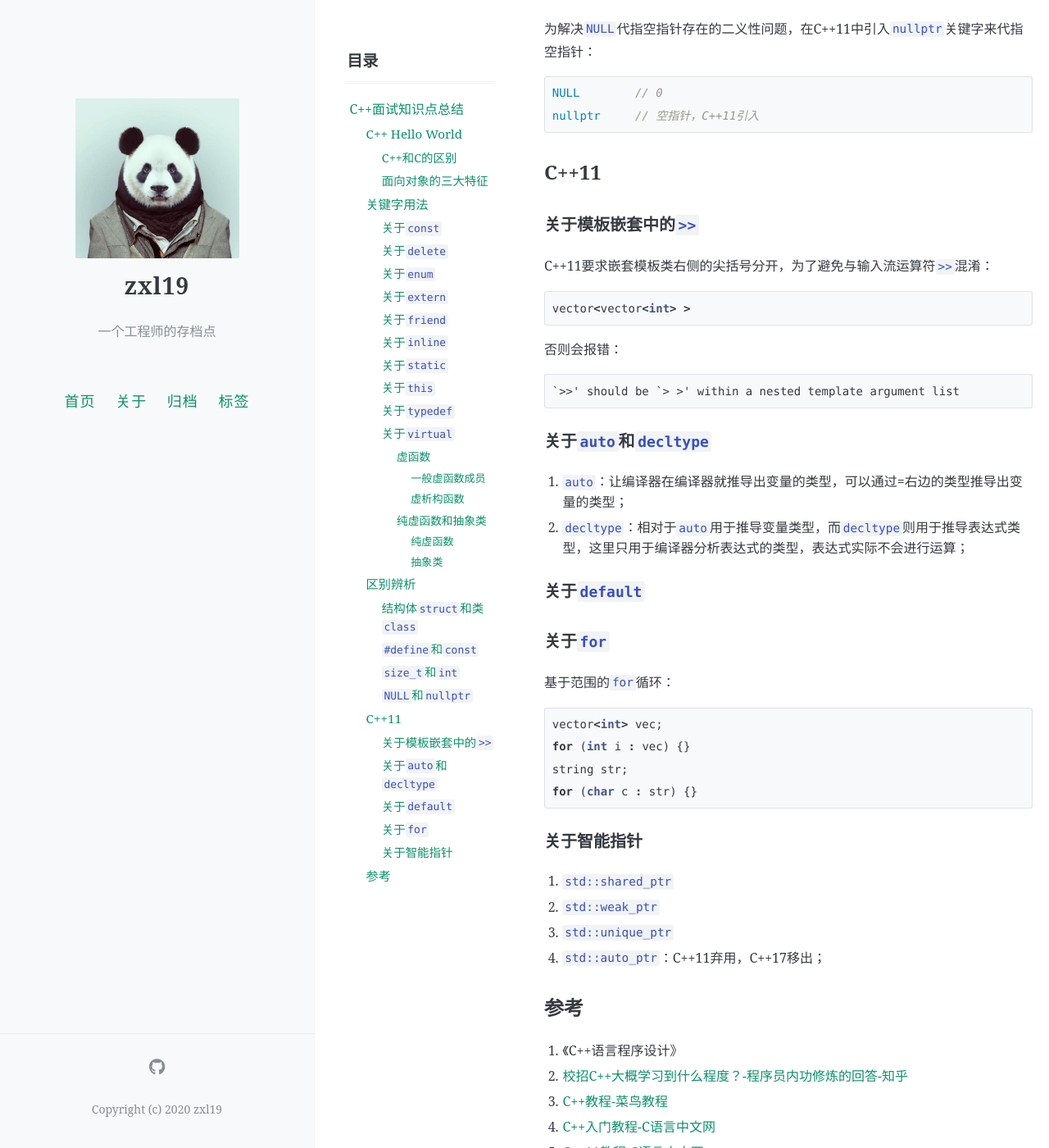
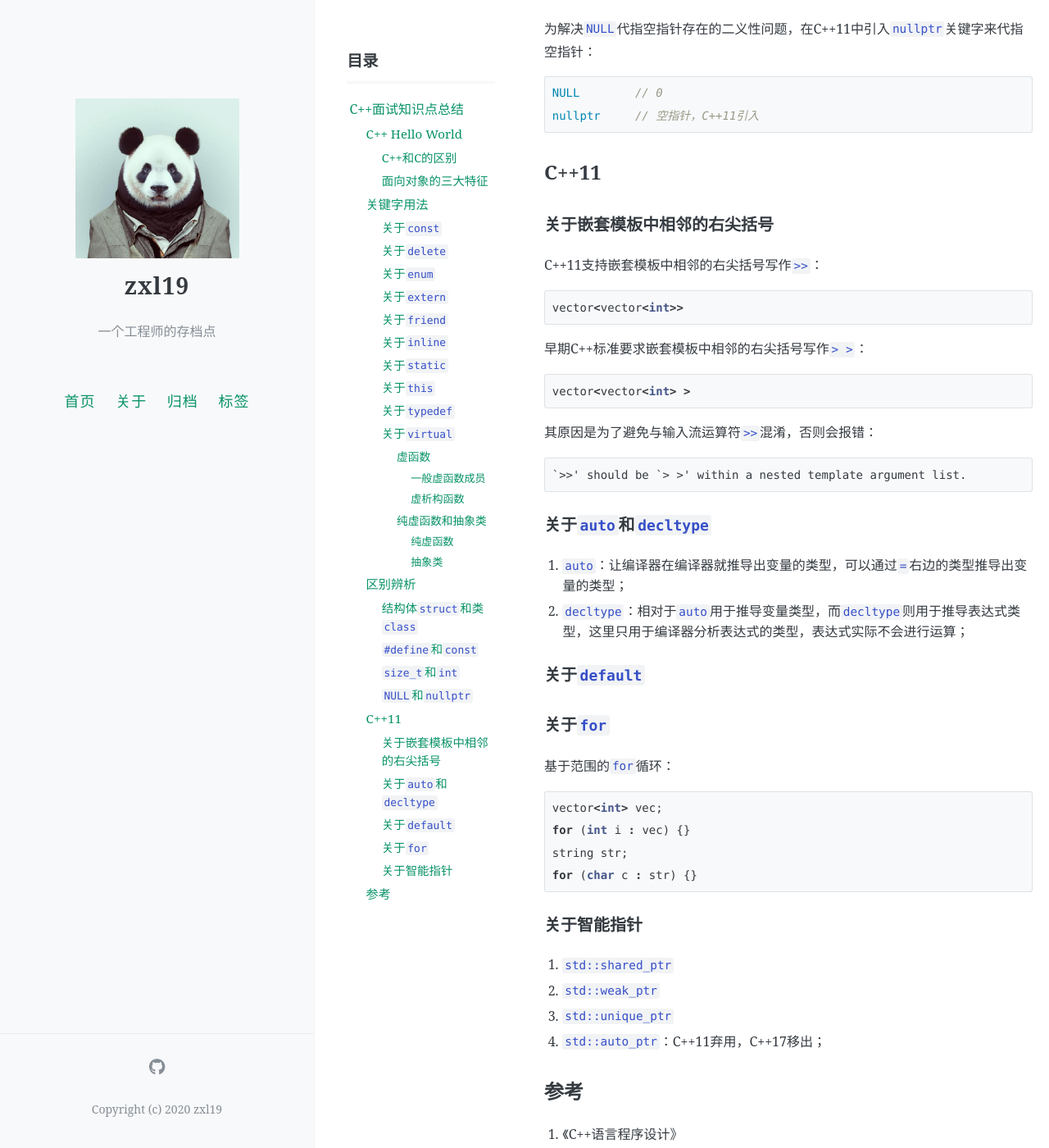
Before and after one commit to zxl19/zxl19.github.io, a Jekyll site: the page built from _posts/2021-09-25-cpp-interview.md, in a window 1280 px wide and 1400 px high, scrolled down 2899 px. Shown: the whole window at 82% size. Built offline with Jekyll 4.4.1, drawn with Linux system fonts in a browser that asks for light colours; comment, search, counter and statistics services are not loaded; some of the changed text lies outside the part shown.

Commit message:
Update Posts

````diff
--- a/_posts/2021-09-25-cpp-interview.md
+++ b/_posts/2021-09-25-cpp-interview.md
@@ -118,23 +118,29 @@ nullptr     // 空指针，C++11引入
 
 ## C++11
 
-### 关于模板嵌套中的`>>`
+### 关于嵌套模板中相邻的右尖括号
 
-C++11要求嵌套模板类右侧的尖括号分开，为了避免与输入流运算符`>>`混淆：
+C++11支持嵌套模板中相邻的右尖括号写作`>>`：
+
+```cpp
+vector<vector<int>>
+```
+
+早期C++标准要求嵌套模板中相邻的右尖括号写作`> >`：
 
 ```cpp
 vector<vector<int> >
 ```
 
-否则会报错：
+其原因是为了避免与输入流运算符`>>`混淆，否则会报错：
 
 ```text
-`>>' should be `> >' within a nested template argument list
+`>>' should be `> >' within a nested template argument list.
 ```
 
 ### 关于`auto`和`decltype`
 
-1. `auto`：让编译器在编译器就推导出变量的类型，可以通过=右边的类型推导出变量的类型；
+1. `auto`：让编译器在编译器就推导出变量的类型，可以通过`=`右边的类型推导出变量的类型；
 2. `decltype`：相对于`auto`用于推导变量类型，而`decltype`则用于推导表达式类型，这里只用于编译器分析表达式的类型，表达式实际不会进行运算；
 
 ### 关于`default`
@@ -167,6 +173,7 @@ for (char c : str) {}
 6. [siez_t和int1-CSDN博客](https://blog.csdn.net/wc11223/article/details/70553583)
 7. [siez_t和int2-CSDN博客](https://blog.csdn.net/qq_41598072/article/details/84924997)
 8. [NULL和nullptr-CSDN博客](https://blog.csdn.net/qq_18108083/article/details/84346655)
-9. [模板嵌套中的>>-Stack Overflow](https://stackoverflow.com/questions/6695261/template-within-template-why-should-be-within-a-nested-template-arg)
-10. [C++11新特性，所有知识点都在这了！-程序喵大人的文章-知乎](https://zhuanlan.zhihu.com/p/139515439)
-11. [C++智能指针-小小将的文章-知乎](https://zhuanlan.zhihu.com/p/54078587)
+9. [嵌套模板中的>>1-Stack Overflow](https://stackoverflow.com/questions/6695261/template-within-template-why-should-be-within-a-nested-template-arg)
+10. [嵌套模板中的>>2-Stack Overflow](https://stackoverflow.com/questions/7087033/for-nested-templates-when-did-become-standard-c-instead-of)
+11. [C++11新特性，所有知识点都在这了！-程序喵大人的文章-知乎](https://zhuanlan.zhihu.com/p/139515439)
+12. [C++智能指针-小小将的文章-知乎](https://zhuanlan.zhihu.com/p/54078587)
````
Also changed, not shown: _posts/2021-03-29-latex-note.md (+7 -6 lines), _posts/2021-05-25-slam-tool.md (+21 -19 lines), _posts/2021-06-01-cpp-library.md (+2 -1 lines), _posts/2021-09-19-stl-note.md (+25 -0 lines).
